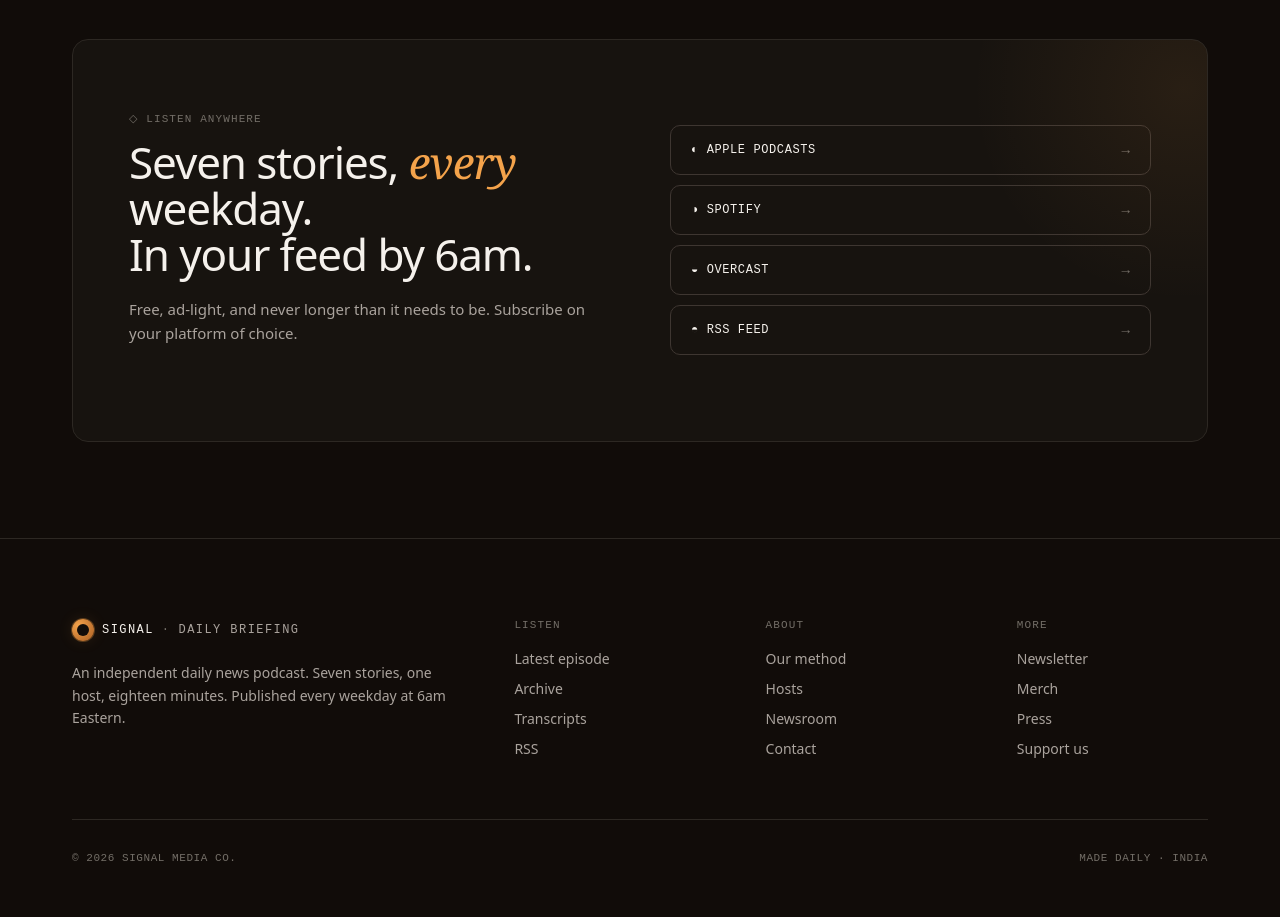
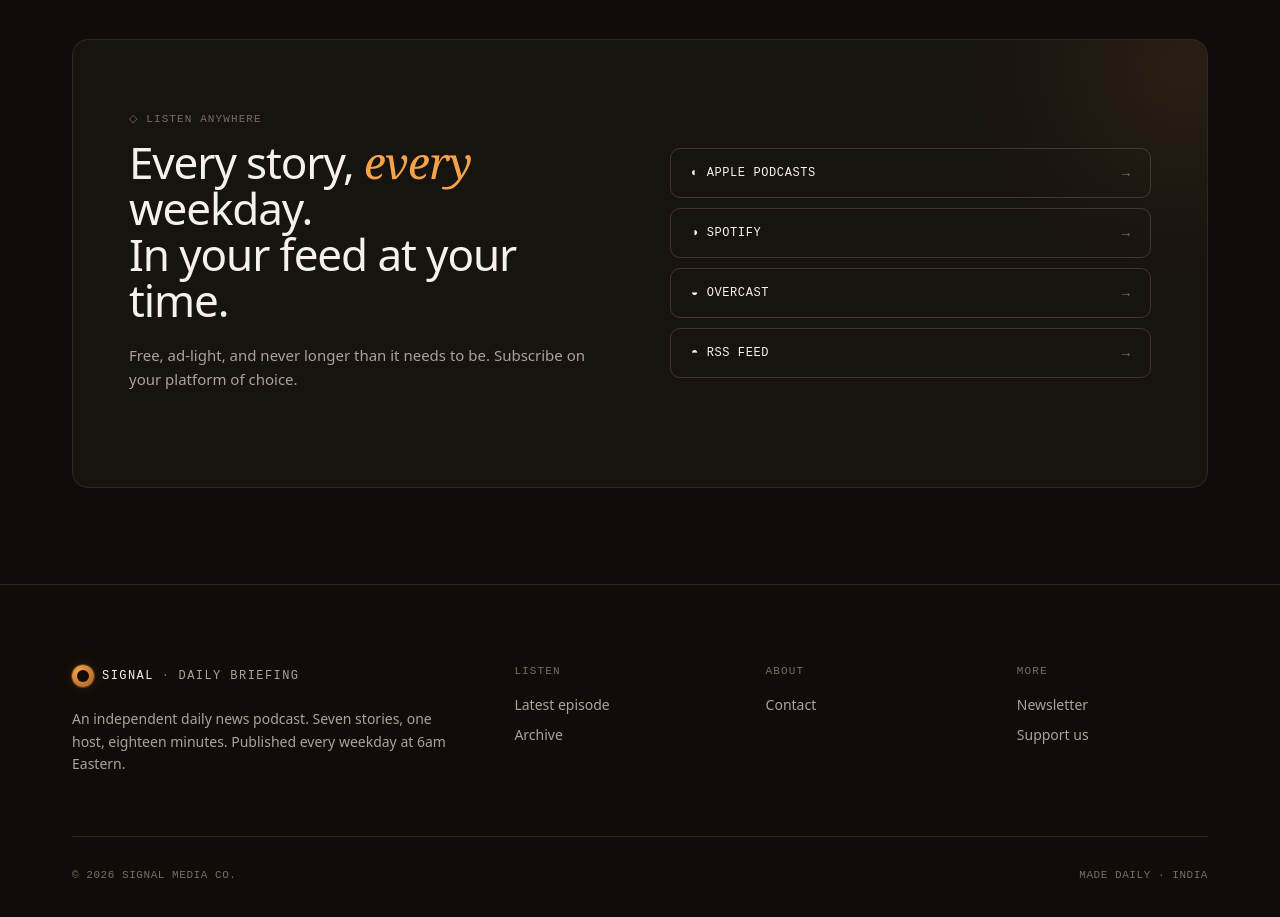
Before and after one commit to himadribh07/news-podcast-app, a React (Vite) app in the folder frontend/: page /#home in a window 1280 px wide. Shown: the part 2320-3237 px from the top of the page. Built offline with nearby package versions, Linux system fonts and the light colour scheme; no server answers.

Commit message:
Fixed footer issue

```diff
--- a/frontend/src/components/Footer.jsx
+++ b/frontend/src/components/Footer.jsx
@@ -88,21 +88,20 @@
 
 const DEFAULT_COLUMNS = [
   { title: 'Listen', links: [
-    { label: 'Latest episode', href: '#' },
-    { label: 'Archive',        href: '#' },
-    { label: 'Transcripts',    href: '#' },
-    { label: 'RSS',            href: '#' },
+    { label: 'Latest episode', href: '#featured-episode' },
+    { label: 'Archive',        href: '#archive' },
+    // { label: 'Transcripts',    href: '#' },
   ]},
   { title: 'About', links: [
-    { label: 'Our method', href: '#' },
-    { label: 'Hosts',      href: '#' },
-    { label: 'Newsroom',   href: '#' },
+    // { label: 'Our method', href: '#' },
+    // { label: 'Hosts',      href: '#' },
+    // { label: 'Newsroom',   href: '#' },
     { label: 'Contact',    href: '#' },
   ]},
   { title: 'More', links: [
     { label: 'Newsletter', href: '#' },
-    { label: 'Merch',      href: '#' },
-    { label: 'Press',      href: '#' },
+    // { label: 'Merch',      href: '#' },
+    // { label: 'Press',      href: '#' },
     { label: 'Support us', href: '#' },
   ]},
 ];
--- a/frontend/src/components/Subscribe.jsx
+++ b/frontend/src/components/Subscribe.jsx
@@ -18,7 +18,7 @@
   onSelect,
 }) {
   const defaultTitle = (
-    <>Seven stories, <span className="sig-it">every</span> weekday.<br />In your feed by 6am.</>
+    <>Every story, <span className="sig-it">every</span> weekday.<br />In your feed at your time.</>
   );
 
   return (
```
